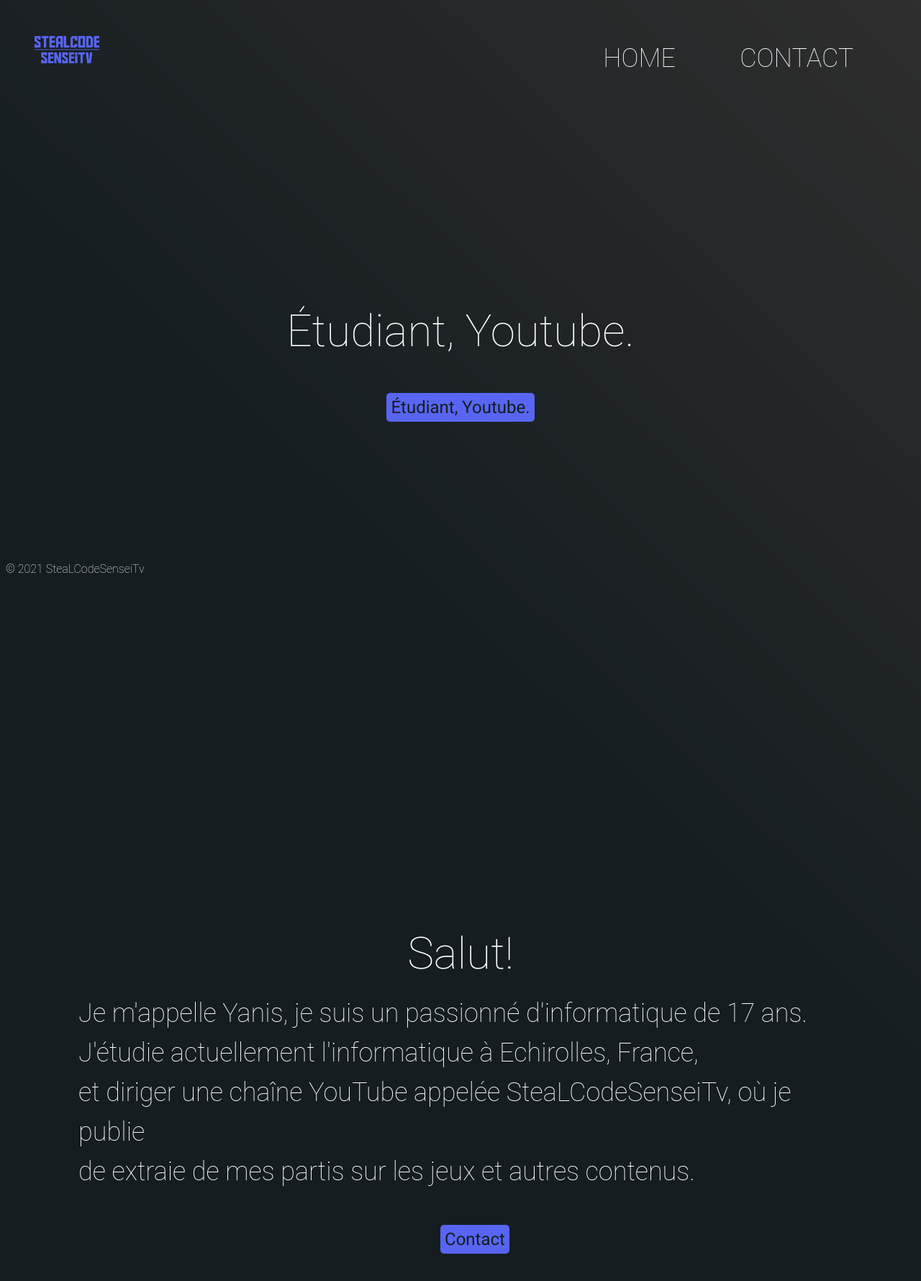
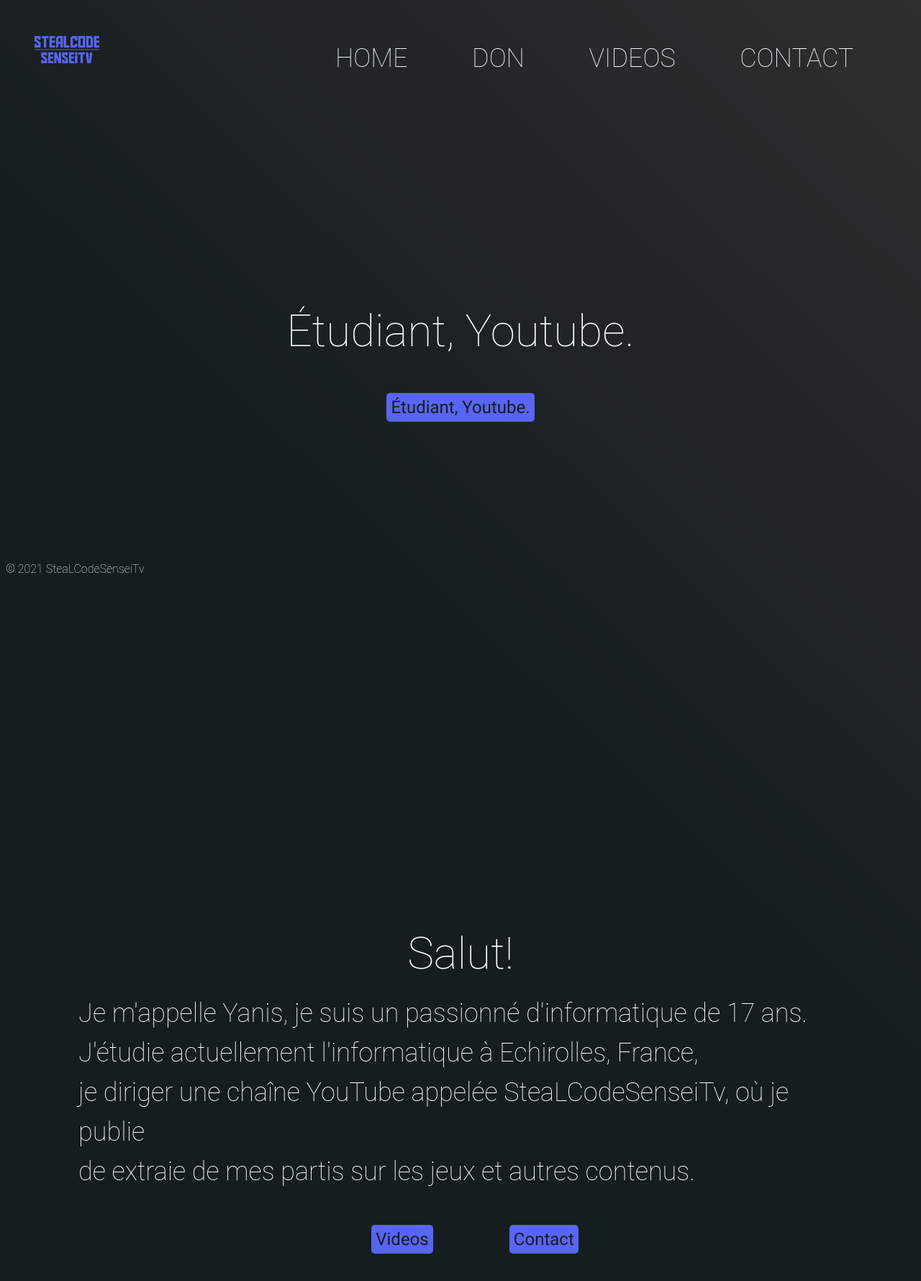
Before and after one commit to SteaLSenseiTv/site, a plain HTML site: page index.html in a window 1280 px wide. Shown: the whole page at 72% size. Drawn offline with Linux system fonts and the light colour scheme; files that its build step writes are made by us from their sources; files whose address does not match are found by name.

Commit message:
Update index.html

```diff
--- a/index.html
+++ b/index.html
@@ -3,21 +3,23 @@
 <head>
     <meta charset="UTF-8">
     <meta name="viewport" content="width=device-width, initial-scale=1.0">
-	<link rel="shortcut icon" type="image/jpg" href="img/favicon.jpg"/>
+	<link rel="shortcut icon" type="image/jpg" href="favicon.jpg"/>
     <title>SteaLCodeSenseiTv</title>
 </head>
 <html>
     <head>
         <title>SteaLCodeSenseiTv</title>
-        <link rel="stylesheet" href="CSS/main.css">
+        <link rel="stylesheet" href="main.css">
     </head>
     <body>
-	<link rel="shortcut icon" href="img/favicon.ico" />
+	<link rel="shortcut icon" href="favicon.ico" />
         <header>
             <nav>
                 <ul class="topnav">
                     <li class="logo"><a href="index.html"></a></li>
                     <li><a href="index.html">HOME</a></li>
+					<li><a href="don.html">DON</a></li>
+                    <li><a href="videos.html">VIDEOS</a></li>
                     <li><a href="contact.html">CONTACT</a></li>
                 </ul>
             </nav>
@@ -37,11 +39,11 @@
             <nav>
                 Je m'appelle Yanis, je suis un passionné d'informatique de 17 ans. <br>
 				J'étudie actuellement l'informatique à Echirolles, France, <br>
-				et diriger une chaîne YouTube appelée SteaLCodeSenseiTv, où je publie <br>
+				je diriger une chaîne YouTube appelée SteaLCodeSenseiTv, où je publie <br>
 				de extraie de mes partis sur les jeux et autres contenus.
             </nav>
             <ul>
-
+                <a class="mybutton" href="videos.html">Videos</a>
                 <a class="mybutton" href="contact.html">Contact</a>
             </ul>
         </section>
```
